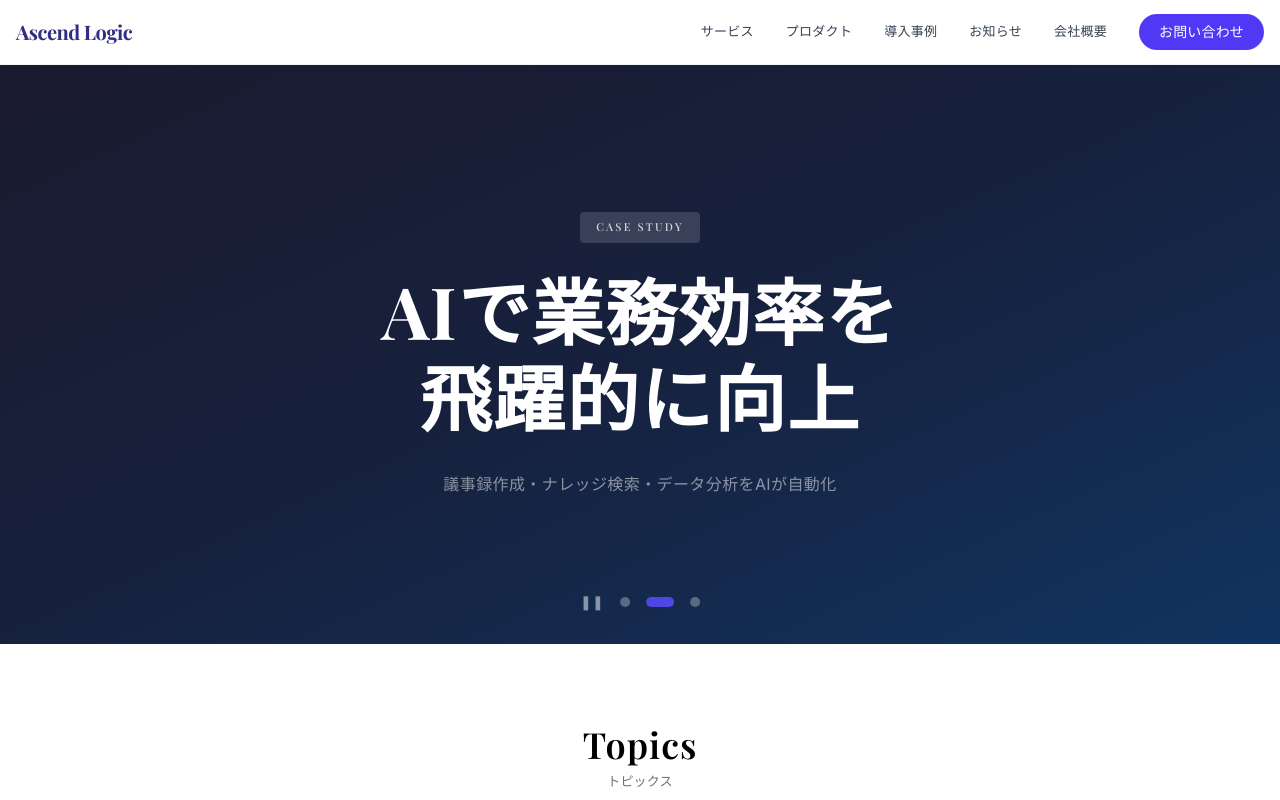
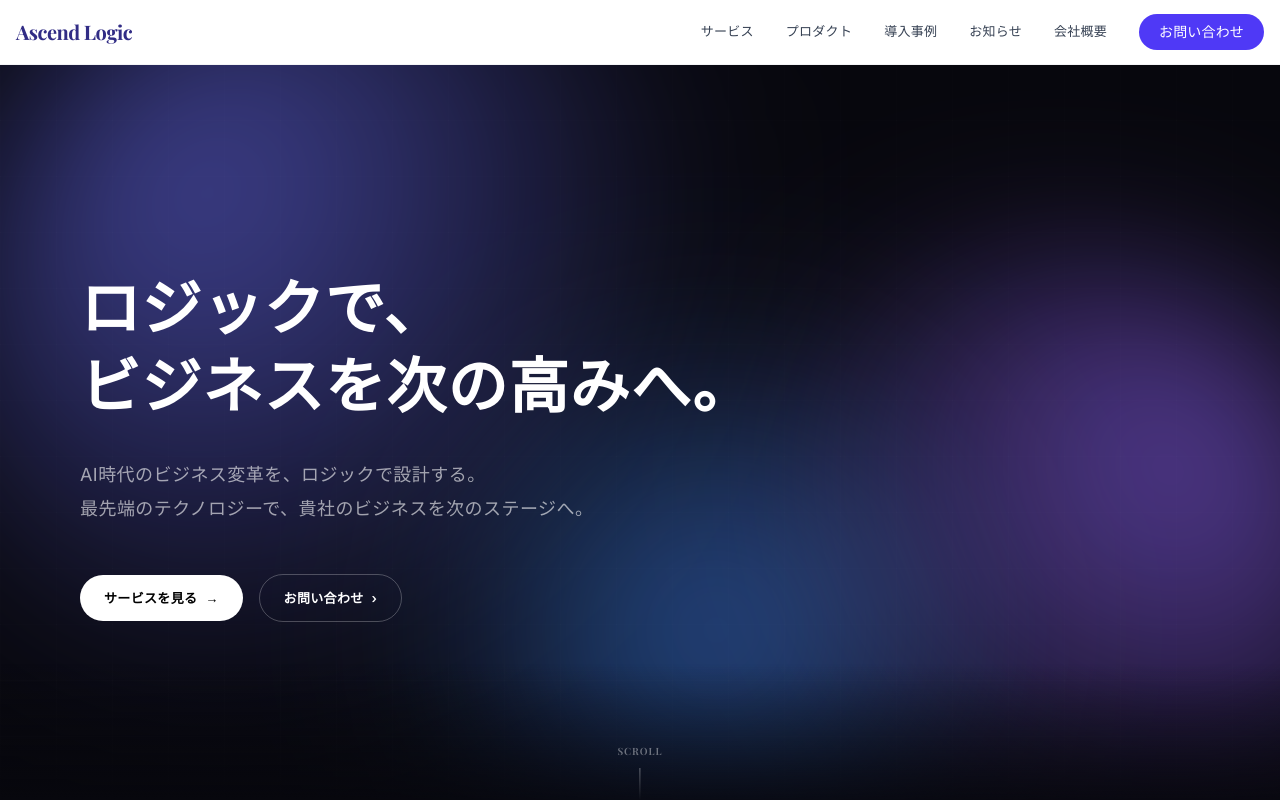
Before and after one commit to Ascend-Logic/ascend_logic_website, a Next.js app in the folder ascend-logic/: page / in a window 1280 px wide. Shown: the top 800 px of the page. Built offline with nearby package versions, Linux system fonts and the light colour scheme.

Commit message:
記事更新。デザイン修正

```diff
--- a/ascend-logic/app/about/page.tsx
+++ b/ascend-logic/app/about/page.tsx
@@ -120,7 +120,7 @@ export default function About() {
             <p className="text-white/60 text-sm md:text-base max-w-2xl mx-auto mb-10 leading-relaxed">
               AIの導入やビジネスの課題解決について、お気軽にご相談ください。
             </p>
-            <Link href="/request-documents" className="pill-btn">
+            <Link href="/request-documents" className="pill-btn !border-white/30 !text-white hover:!bg-white/10">
               お問い合わせ
             </Link>
           </FadeIn>
--- a/ascend-logic/app/case-studies/[id]/page.tsx
+++ b/ascend-logic/app/case-studies/[id]/page.tsx
@@ -273,7 +273,7 @@ export default async function CaseStudyDetail({ params }: CaseStudyDetailProps)
             <p className="text-white/60 text-sm md:text-base max-w-2xl mx-auto mb-10 leading-relaxed">
               AIを活用した業務改善・自動化について、お気軽にご相談ください。
             </p>
-            <Link href="/request-documents" className="pill-btn">
+            <Link href="/request-documents" className="pill-btn !border-white/30 !text-white hover:!bg-white/10">
               お問い合わせ
             </Link>
           </FadeIn>
--- a/ascend-logic/app/case-studies/page.tsx
+++ b/ascend-logic/app/case-studies/page.tsx
@@ -151,7 +151,7 @@ export default function CaseStudies() {
               事例に関する詳細や、お客様のビジネス課題に対する具体的なソリューション案をご希望の方は、
               お気軽にお問い合わせください。
             </p>
-            <Link href="/request-documents" className="pill-btn">
+            <Link href="/request-documents" className="pill-btn !border-white/30 !text-white hover:!bg-white/10">
               お問い合わせ
             </Link>
           </FadeIn>
--- a/ascend-logic/app/globals.css
+++ b/ascend-logic/app/globals.css
@@ -115,6 +115,75 @@ body {
   background: var(--accent);
   width: 28px;
   border-radius: 8px;
+}
+
+/* ===== Hero animated mesh gradient ===== */
+.hero-blob {
+  position: absolute;
+  border-radius: 9999px;
+  filter: blur(80px);
+  mix-blend-mode: screen;
+  opacity: 0.6;
+  will-change: transform;
+}
+
+.hero-blob-1 {
+  top: -20%;
+  left: -10%;
+  width: 60vw;
+  height: 60vw;
+  max-width: 900px;
+  max-height: 900px;
+  background: radial-gradient(circle at 30% 30%, #6366f1 0%, transparent 65%);
+  animation: heroBlob1 18s ease-in-out infinite;
+}
+
+.hero-blob-2 {
+  top: 15%;
+  right: -15%;
+  width: 55vw;
+  height: 55vw;
+  max-width: 850px;
+  max-height: 850px;
+  background: radial-gradient(circle at 70% 30%, #8b5cf6 0%, transparent 65%);
+  animation: heroBlob2 22s ease-in-out infinite;
+}
+
+.hero-blob-3 {
+  bottom: -25%;
+  left: 25%;
+  width: 50vw;
+  height: 50vw;
+  max-width: 800px;
+  max-height: 800px;
+  background: radial-gradient(circle at 50% 50%, #3b82f6 0%, transparent 65%);
+  animation: heroBlob3 20s ease-in-out infinite;
+}
+
+@keyframes heroBlob1 {
+  0%, 100% { transform: translate(0, 0) scale(1); }
+  33%      { transform: translate(8vw, 6vh) scale(1.05); }
+  66%      { transform: translate(-4vw, 10vh) scale(0.95); }
+}
+
+@keyframes heroBlob2 {
+  0%, 100% { transform: translate(0, 0) scale(1); }
+  33%      { transform: translate(-6vw, 8vh) scale(0.95); }
+  66%      { transform: translate(-10vw, -4vh) scale(1.08); }
+}
+
+@keyframes heroBlob3 {
+  0%, 100% { transform: translate(0, 0) scale(1); }
+  33%      { transform: translate(6vw, -8vh) scale(1.07); }
+  66%      { transform: translate(-8vw, -4vh) scale(0.97); }
+}
+
+@media (prefers-reduced-motion: reduce) {
+  .hero-blob-1,
+  .hero-blob-2,
+  .hero-blob-3 {
+    animation: none;
+  }
 }
 
 /* ===== Card Hover ===== */
--- a/ascend-logic/app/services/page.tsx
+++ b/ascend-logic/app/services/page.tsx
@@ -130,7 +130,7 @@ export default function Services() {
               どのようなビジネス課題でも、まずはお気軽にご相談ください。
               専門のコンサルタントが貴社の状況をヒアリングし、最適なソリューションをご提案いたします。
             </p>
-            <Link href="/request-documents" className="pill-btn">
+            <Link href="/request-documents" className="pill-btn !border-white/30 !text-white hover:!bg-white/10">
               お問い合わせ
             </Link>
           </FadeIn>
--- a/ascend-logic/app/terms/page.tsx
+++ b/ascend-logic/app/terms/page.tsx
@@ -269,7 +269,7 @@ export default function TermsPage() {
         <div className="relative z-10 text-center px-6">
           <FadeIn>
             <p className="text-white/60 text-sm mb-6">ご不明な点がございましたら、お気軽にお問い合わせください。</p>
-            <Link href="/request-documents" className="pill-btn">
+            <Link href="/request-documents" className="pill-btn !border-white/30 !text-white hover:!bg-white/10">
               お問い合わせ
             </Link>
           </FadeIn>
--- a/ascend-logic/components/home/Hero.tsx
+++ b/ascend-logic/components/home/Hero.tsx
@@ -1,106 +1,75 @@
-"use client";
-
-import { useEffect, useState, useCallback } from 'react';
-
-interface Slide {
-  tag: string;
-  title: string;
-  subtitle: string;
-}
+import Link from 'next/link';
 
 export default function Hero() {
-  const [activeSlide, setActiveSlide] = useState(0);
-  const [isPaused, setIsPaused] = useState(false);
-  const [isTransitioning, setIsTransitioning] = useState(false);
+  return (
+    <section className="relative min-h-[640px] md:min-h-[760px] flex items-center overflow-hidden bg-[#07070d]">
+      {/* Animated mesh gradient blobs */}
+      <div className="absolute inset-0 overflow-hidden" aria-hidden>
+        <div className="hero-blob hero-blob-1" />
+        <div className="hero-blob hero-blob-2" />
+        <div className="hero-blob hero-blob-3" />
+      </div>
 
-  const slides: Slide[] = [
-    {
-      tag: 'AI Solutions',
-      title: 'AI時代の\nビジネス変革',
-      subtitle: '最先端のAIテクノロジーで、あなたのビジネスを次のレベルへ',
-    },
-    {
-      tag: 'Case Study',
-      title: 'AIで業務効率を\n飛躍的に向上',
-      subtitle: '議事録作成・ナレッジ検索・データ分析をAIが自動化',
-    },
-    {
-      tag: 'About Us',
-      title: 'テクノロジーで\n社会に価値を届ける',
-      subtitle: 'Ascend Logicは、AIの力で企業の課題解決に取り組みます',
-    },
-  ];
+      {/* Subtle grid overlay */}
+      <div
+        className="absolute inset-0 opacity-[0.14] [background-image:linear-gradient(rgba(255,255,255,0.07)_1px,transparent_1px),linear-gradient(90deg,rgba(255,255,255,0.07)_1px,transparent_1px)] [background-size:56px_56px]"
+        aria-hidden
+      />
 
-  const goToSlide = useCallback((index: number) => {
-    if (isTransitioning) return;
-    setIsTransitioning(true);
-    setTimeout(() => {
-      setActiveSlide(index);
-      setTimeout(() => {
-        setIsTransitioning(false);
-      }, 50);
-    }, 400);
-  }, [isTransitioning]);
+      {/* Bottom vignette to blend into next section */}
+      <div className="absolute inset-x-0 bottom-0 h-40 bg-gradient-to-b from-transparent to-[#07070d]" aria-hidden />
 
-  // Auto-rotate
-  useEffect(() => {
-    if (isPaused) return;
-    const timer = setInterval(() => {
-      goToSlide((activeSlide + 1) % slides.length);
-    }, 5000);
-    return () => clearInterval(timer);
-  }, [isPaused, activeSlide, slides.length, goToSlide]);
+      {/* Content */}
+      <div className="relative z-10 w-full max-w-[1200px] mx-auto px-6 md:px-10 py-24 md:py-32">
+        <div className="max-w-3xl">
+          {/* Eyebrow */}
+          {/* <div className="inline-flex items-center gap-2.5 mb-8 px-3.5 py-1.5 rounded-full border border-white/15 bg-white/[0.04] backdrop-blur-md">
+            <span className="relative flex w-1.5 h-1.5">
+              <span className="absolute inline-flex w-full h-full rounded-full bg-emerald-400 opacity-75 animate-ping" />
+              <span className="relative inline-flex w-1.5 h-1.5 rounded-full bg-emerald-400" />
+            </span>
+            <span className="section-title-en text-[11px] tracking-[0.22em] uppercase text-white/75 font-medium">
+              AI Solutions
+            </span>
+          </div> */}
 
-  const current = slides[activeSlide];
-
-  return (
-    <section className="relative min-h-[420px] md:min-h-[580px] flex items-center justify-center overflow-hidden">
-      {/* 背景 */}
-      <div className="absolute inset-0 bg-gradient-to-br from-[#1a1a2e] via-[#16213e] to-[#0f3460]" />
-
-      {/* テキストコンテンツ（中央配置） */}
-      <div className="relative z-10 text-center px-6 w-full max-w-3xl mx-auto">
-        <span
-          className={`inline-block text-[11px] bg-white/15 text-white/80 px-4 py-1.5 rounded tracking-[0.2em] mb-6 font-medium uppercase font-serif-display transition-all duration-400 ${
-            isTransitioning ? 'opacity-0 translate-y-3' : 'opacity-100 translate-y-0'
-          }`}
-        >
-          {current.tag}
-        </span>
-
-        <h1
-          className={`hero-title text-4xl md:text-6xl lg:text-7xl text-white whitespace-pre-line transition-all duration-400 ${
-            isTransitioning ? 'opacity-0 translate-y-4' : 'opacity-100 translate-y-0'
-          }`}
-        >
-          {current.title}
+          {/* Headline */}
+          <h1 className="hero-title text-white text-3xl md:text-5xl lg:text-6xl !leading-[1.3] !tracking-[0.02em]">
+            ロジックで、
+            <br />
+            ビジネスを次の高みへ。
           </h1>
 
-        <p
-          className={`text-sm md:text-base text-white/50 mt-5 md:mt-8 max-w-xl mx-auto tracking-wide transition-all duration-400 delay-75 ${
-            isTransitioning ? 'opacity-0 translate-y-3' : 'opacity-100 translate-y-0'
-          }`}
+          {/* Sub */}
+          <p className="mt-7 md:mt-9 text-base md:text-lg text-white/60 max-w-xl leading-[1.9] tracking-wide">
+            AI時代のビジネス変革を、ロジックで設計する。<br className="hidden md:block" />
+            最先端のテクノロジーで、貴社のビジネスを次のステージへ。
+          </p>
+
+          {/* CTA */}
+          <div className="mt-10 md:mt-12 flex flex-wrap items-center gap-3 md:gap-4">
+            <Link
+              href="/services"
+              className="group inline-flex items-center gap-2 px-6 py-3 rounded-full bg-white text-black text-[13px] font-semibold tracking-wide hover:bg-white/90 transition-colors"
             >
-          {current.subtitle}
-        </p>
+              サービスを見る
+              <span className="transition-transform group-hover:translate-x-0.5">→</span>
+            </Link>
+            <Link
+              href="/request-documents"
+              className="group inline-flex items-center gap-2 px-6 py-3 rounded-full border border-white/25 text-white text-[13px] font-semibold tracking-wide hover:bg-white/10 transition-colors"
+            >
+              お問い合わせ
+              <span className="transition-transform group-hover:translate-x-0.5">›</span>
+            </Link>
+          </div>
+        </div>
       </div>
 
-      {/* ドットインジケーター（下部中央） */}
-      <div className="absolute bottom-8 left-1/2 -translate-x-1/2 z-10 flex items-center gap-4">
-        <button
-          onClick={() => setIsPaused(!isPaused)}
-          className="text-white/50 hover:text-white text-sm cursor-pointer transition-colors"
-          aria-label={isPaused ? '再生' : '一時停止'}
-        >
-          {isPaused ? '▶' : '❚❚'}
-        </button>
-        {slides.map((_, i) => (
-          <span
-            key={i}
-            className={`hero-dot ${i === activeSlide ? 'active' : ''}`}
-            onClick={() => goToSlide(i)}
-          />
-        ))}
+      {/* Scroll indicator */}
+      <div className="absolute bottom-6 left-1/2 -translate-x-1/2 z-10 hidden md:flex flex-col items-center gap-2 text-white/40">
+        <span className="section-title-en text-[10px] tracking-[0.3em] uppercase">Scroll</span>
+        <span className="block w-px h-8 bg-gradient-to-b from-white/40 to-transparent" />
       </div>
     </section>
   );
```
Also changed, not shown: ascend-logic/app/news/page.tsx (+45 -6 lines). Lines whose indentation alone changed are shown as unchanged.
